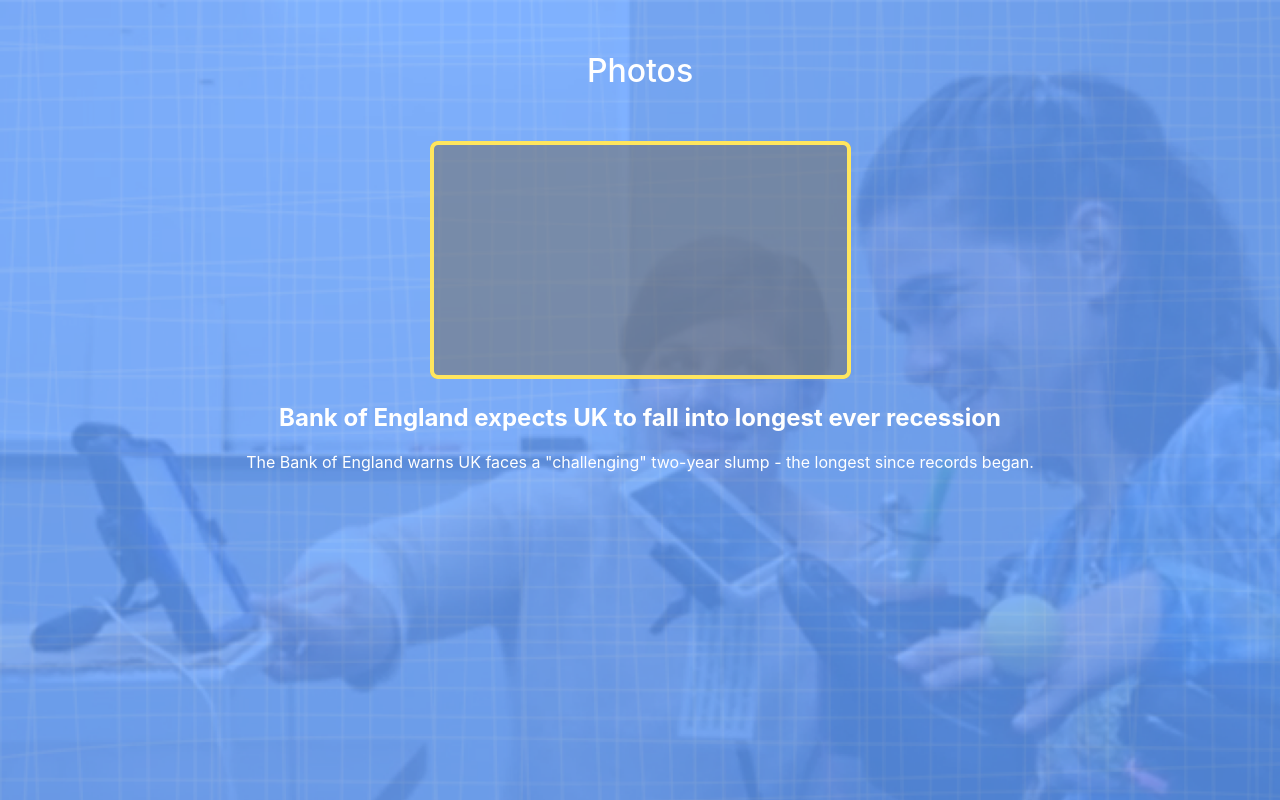
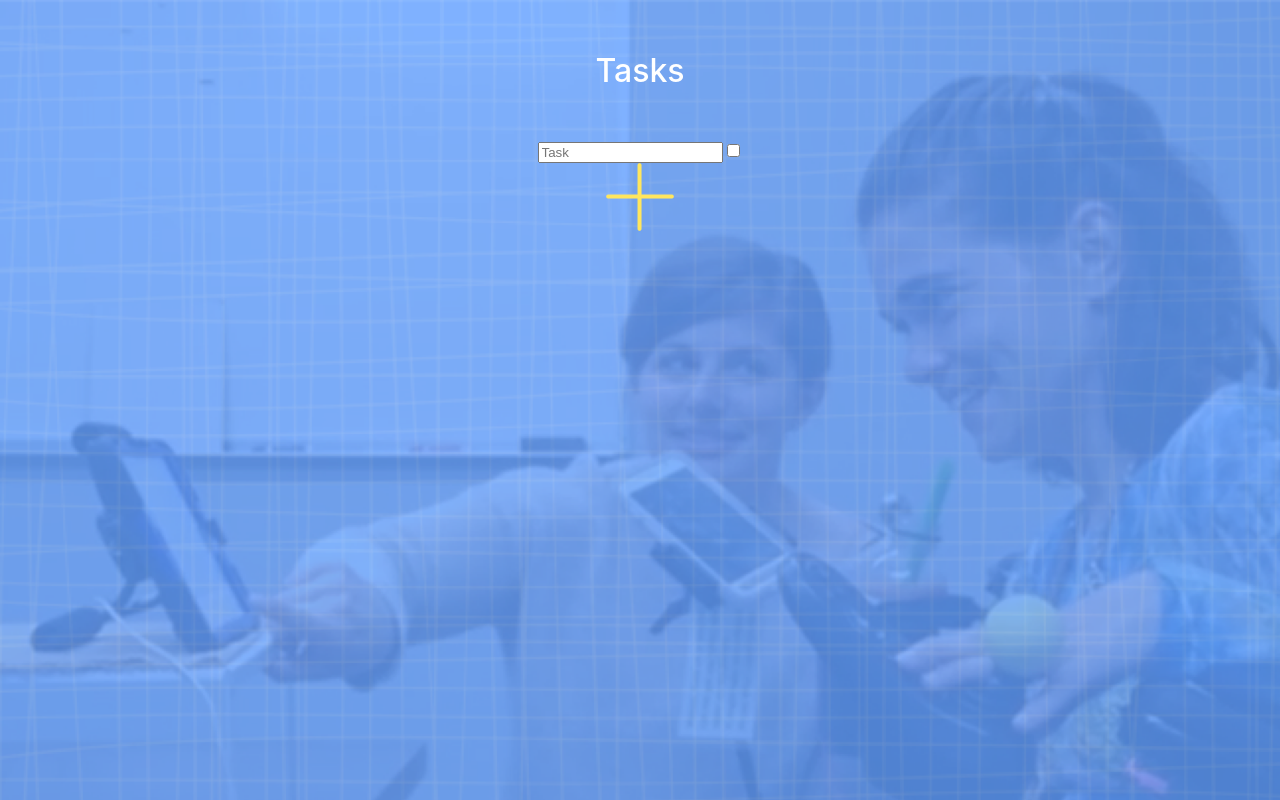
Before and after one commit to dleetrident/tb-work-hub, a React (Create React App) app: page /tasks in a window 1280 px wide. Built offline with nearby package versions, Linux system fonts and the light colour scheme.

Commit message:
todo: add context dispatch function to select through taskList state by Id and amend corresponding name, + tasks styling

```diff
--- a/src/components/hubcards/PhotosCard.jsx
+++ b/src/components/hubcards/PhotosCard.jsx
@@ -3,7 +3,7 @@
 import Card from "../../ui/Card";
 import classes from "./PhotosCard.module.css";
 import { storage } from "../../firebase";
-import { ref, uploadBytes, listAll, getDownloadURL } from "firebase/storage";
+import { ref, listAll, getDownloadURL } from "firebase/storage";
 const PhotosCard = (props) => {
   const [fileList, setFileList] = useState([]);
   const imageListRef = ref(storage, "image/");
--- a/src/components/hubpages/Tasks.jsx
+++ b/src/components/hubpages/Tasks.jsx
@@ -1,18 +1,54 @@
-import { useEffect } from "react";
+import { useContext, useEffect } from "react";
 import { useState } from "react";
 import Page from "../../ui/Page";
 import classes from "./News.module.css";
 import useGetNews from "../../hooks/useGetNews";
-import PhotoBG from "../../Assets/PhotoBG.png";
+import PlusImgSmall from "../../Assets/PlusImgSmall.png";
+import TaskContext from "../../store/task-context";
 
 const Tasks = () => {
-  const data = useGetNews();
+  const taskCtx = useContext(TaskContext);
+  const { taskList, addTask } = taskCtx;
+
+  const handleAddTask = () => {
+    const taskObj = { name: "Task", checked: false, id: Math.random() };
+    addTask(taskObj);
+  };
+
+  const handleNameChange = (event) => {
+    const nameChanger = taskList.find((task) => {
+      return task.id === event.target.id;
+    });
+    console.log(nameChanger);
+  };
+  const checkboxChangeHandler = (event) => {
+    console.log(event);
+  };
 
   return (
-    <Page heading="Photos">
-      <img className={classes.photo} src={PhotoBG} alt="Photo" />
-      <h2>{data.title}</h2>
-      <p>{data.description}</p>
+    <Page heading="Tasks">
+      {taskCtx.taskList.map((task) => {
+        return (
+          <div key={task.id} id={task.id}>
+            <input
+              type="text"
+              onChange={handleNameChange}
+              id={task.id}
+              placeholder={task.name}></input>
+            <input
+              type="checkbox"
+              onChange={checkboxChangeHandler}
+              id={task.id}
+            />
+          </div>
+        );
+      })}
+      <img
+        className={classes.photo}
+        src={PlusImgSmall}
+        alt=""
+        onClick={handleAddTask}
+      />
     </Page>
   );
 };
--- a/src/index.js
+++ b/src/index.js
@@ -5,13 +5,16 @@
 import reportWebVitals from "./reportWebVitals";
 import AuthProvider from "./store/AuthProvider";
 import { BrowserRouter } from "react-router-dom";
+import TaskProvider from "./store/TaskProvider";
 
 const root = ReactDOM.createRoot(document.getElementById("root"));
 root.render(
   <BrowserRouter>
-    <AuthProvider>
-      <App />
-    </AuthProvider>
+    <TaskProvider>
+      <AuthProvider>
+        <App />
+      </AuthProvider>
+    </TaskProvider>
   </BrowserRouter>
 );
 
--- /dev/null
+++ b/src/store/TaskProvider.jsx
@@ -0,0 +1,50 @@
+import TaskContext from "./task-context";
+import { useReducer } from "react";
+
+const defaultTaskState = {
+  taskList: [{ name: "Task", checked: false, id: Math.random() }],
+};
+
+const taskReducer = (state, action) => {
+  let updatedTaskState;
+  if (action.type === "ADD") {
+    let list = state.taskList;
+    let updatedList = [...list, action.task];
+    return { taskList: updatedList };
+  }
+  if (action.type === "REMOVE") {
+    updatedTaskState = false;
+    return {
+      authState: updatedTaskState,
+    };
+  }
+
+  return defaultTaskState;
+};
+
+const TaskProvider = (props) => {
+  const [taskState, dispatchTaskAction] = useReducer(
+    taskReducer,
+    defaultTaskState
+  );
+  const addHandler = (task) => {
+    console.log(task);
+    dispatchTaskAction({ type: "ADD", task: task });
+  };
+  const removeHandler = (id) => {
+    dispatchTaskAction({ type: "REMOVE", id: id });
+  };
+
+  const taskContext = {
+    taskList: taskState.taskList,
+    addTask: addHandler,
+    removeTask: removeHandler,
+  };
+  return (
+    <TaskContext.Provider value={taskContext}>
+      {props.children}
+    </TaskContext.Provider>
+  );
+};
+
+export default TaskProvider;
--- /dev/null
+++ b/src/store/task-context.jsx
@@ -0,0 +1,7 @@
+import React from "react";
+
+const TaskContext = React.createContext({
+  taskList: [{ name: "Task", checked: false, id: Math.random() }],
+});
+
+export default TaskContext;
```
Also changed, not shown: src/Assets/PlusImgSmall.png (renamed from src/Assets/Plus_button_small.png).
